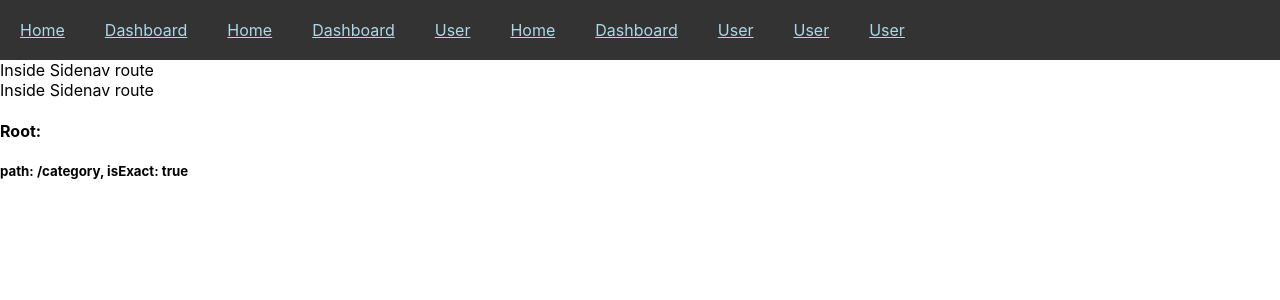
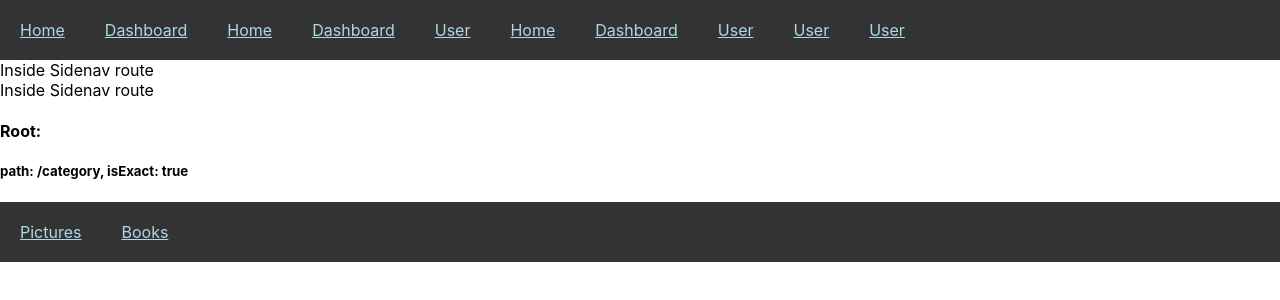
Before and after one commit to doniisetiiawan/react-router-txp, a React (Create React App) app: page /category in a window 1280 px wide. Shown: the top 300 px of the page. Built offline with nearby package versions, Linux system fonts and the light colour scheme.

Commit message:
Link navlink nested route

```diff
--- a/src/components/category/category.component.jsx
+++ b/src/components/category/category.component.jsx
@@ -1,5 +1,5 @@
 import React from 'react';
-import { Route } from 'react-router-dom';
+import {Link, NavLink, Route} from 'react-router-dom';
 
 const CategoryComponent = ({ match }) => (
   <div className="nested-route-container">
@@ -7,6 +7,21 @@ const CategoryComponent = ({ match }) => (
       <h4> Root: </h4>
       <h5> path: {match.path}, isExact: {match.isExact.toString()}</h5>
     </div>
+    <nav>
+      <Link
+        to={`${match.url}/pictures`}
+      >
+        Pictures
+      </Link>
+      <NavLink
+        to={`${match.url}/books`}
+        activeStyle={{
+          background: 'orange',
+        }}
+      >
+        Books
+      </NavLink>
+    </nav>
 
     <Route
       path={`${match.url}/pictures`}
```
